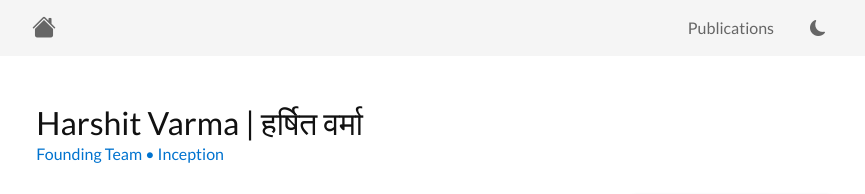
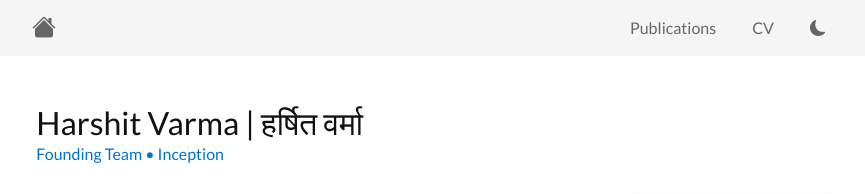
Before and after one commit to hrshtv/hrshtv.github.io, a Jekyll site: the page built from index.html, in a window 1280 px wide. Shown: the top 194 px of the page, without its empty margins (202-1067 px from the left). Built offline with Jekyll 4.4.1, drawn with Linux system fonts in a browser that asks for light colours; nearby versions of some CDN libraries.

Commit message:
Update navbar.html

```diff
--- a/_includes/navbar.html
+++ b/_includes/navbar.html
@@ -22,6 +22,10 @@
             <a class="nav-link navlinks float-right" href="{{ site.url | append:'/publications'}}">Publications</a>
           </li>
 
+          <li class="nav-item">
+            <a class="nav-link navlinks float-right" href="{{ site.url | append:'/assets/CV_Harshit_Varma_2025.pdf'}}">CV</a>
+          </li>
+
 <!--           <li class="nav-item">
             <a class="nav-link navlinks float-right" href="{{ site.url | append:'/Harshit_Varma_CV.pdf'}}">CV</a>
           </li> -->
```
